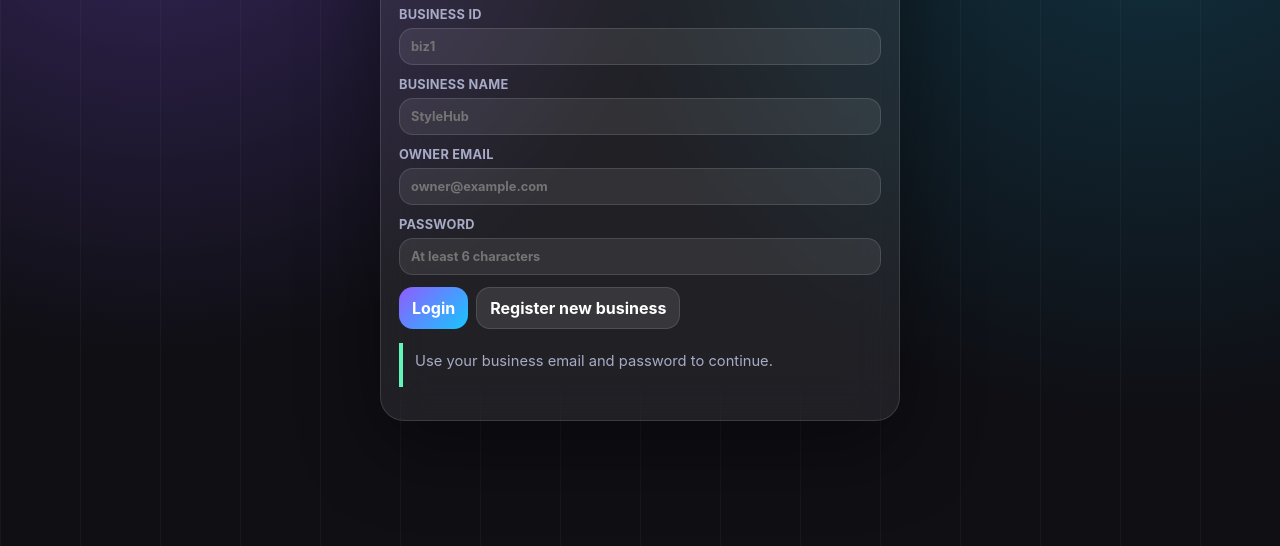
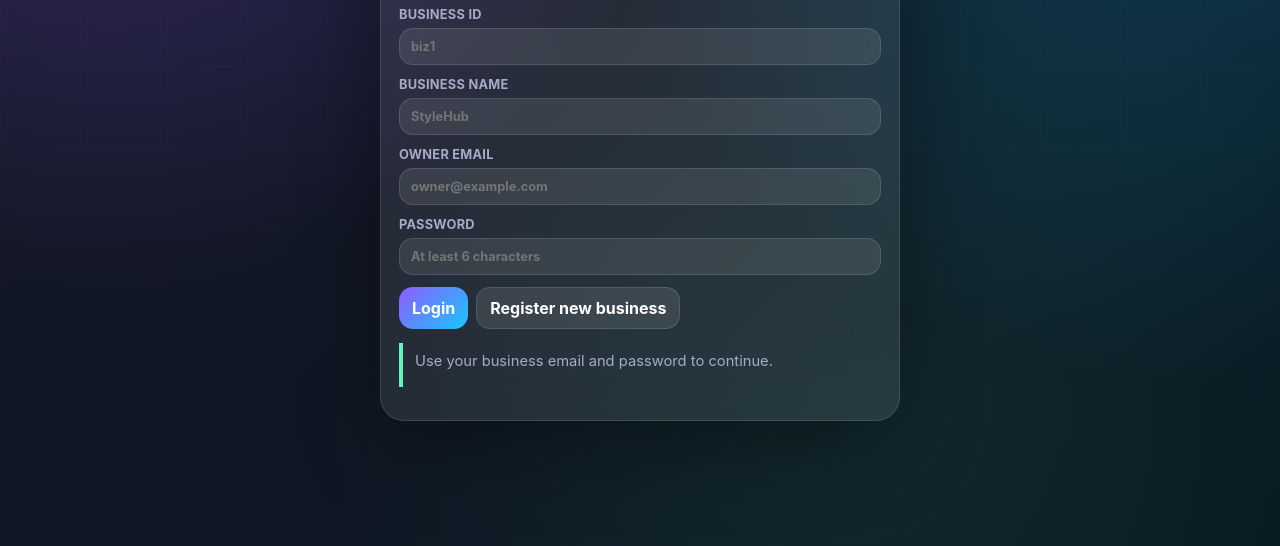
Before and after one commit to Gbemi-k/ai-business-assistant, a website: page public/admin.html in a window 1280 px wide. Shown: the part 254-800 px from the top of the page. Drawn offline with Linux system fonts and the light colour scheme.

Commit message:
Refine admin background and dropdown contrast

```diff
--- a/public/admin.html
+++ b/public/admin.html
@@ -9,8 +9,10 @@
       --ink: #f7f8ff;
       --muted: #a7abc7;
       --line: rgba(255, 255, 255, 0.12);
-      --panel: rgba(255, 255, 255, 0.075);
-      --surface: rgba(255, 255, 255, 0.1);
+      --panel: rgba(255, 255, 255, 0.085);
+      --surface: rgba(255, 255, 255, 0.11);
+      --field-bg: rgba(255, 255, 255, 0.095);
+      --dropdown-bg: #171c2a;
       --brand: #8f5cff;
       --brand-dark: #17c7ff;
       --accent: #61f5ba;
@@ -33,11 +35,23 @@
       margin: 0;
       color: var(--ink);
       background:
-        radial-gradient(circle at 12% 8%, rgba(143, 92, 255, 0.32), transparent 34rem),
-        radial-gradient(circle at 90% 12%, rgba(23, 199, 255, 0.2), transparent 36rem),
-        repeating-linear-gradient(90deg, rgba(255, 255, 255, 0.035) 0 1px, transparent 1px 80px),
-        #0f0f14;
+        radial-gradient(circle at 10% 0%, rgba(143, 92, 255, 0.28), transparent 34rem),
+        radial-gradient(circle at 92% 8%, rgba(23, 199, 255, 0.22), transparent 36rem),
+        radial-gradient(circle at 68% 85%, rgba(97, 245, 186, 0.08), transparent 34rem),
+        linear-gradient(135deg, #161827 0%, #101724 46%, #071821 100%);
       min-height: 100vh;
+    }
+
+    body::before {
+      background-image:
+        linear-gradient(rgba(255, 255, 255, 0.026) 1px, transparent 1px),
+        linear-gradient(90deg, rgba(255, 255, 255, 0.026) 1px, transparent 1px);
+      background-size: 80px 80px;
+      content: "";
+      inset: 0;
+      mask-image: linear-gradient(to bottom, black, transparent 80%);
+      pointer-events: none;
+      position: fixed;
     }
 
     button,
@@ -120,7 +134,22 @@
       outline: none;
       padding: 10px 11px;
       width: 100%;
-      background: rgba(255, 255, 255, 0.08);
+      background: var(--field-bg);
+      color: white;
+    }
+
+    select {
+      color-scheme: dark;
+    }
+
+    select option,
+    select optgroup {
+      background: var(--dropdown-bg);
+      color: var(--ink);
+    }
+
+    select option:checked {
+      background: linear-gradient(135deg, var(--brand), var(--brand-dark));
       color: white;
     }
 
@@ -143,6 +172,8 @@
       max-width: 1380px;
       margin: 0 auto;
       padding: 24px;
+      position: relative;
+      z-index: 1;
     }
 
     .auth-shell {
@@ -150,6 +181,8 @@
       display: grid;
       min-height: 100vh;
       padding: 24px;
+      position: relative;
+      z-index: 1;
     }
 
     .auth-card {
@@ -631,9 +664,9 @@
     @media (max-width: 640px) {
       body {
         background:
-          radial-gradient(circle at 20% 0%, rgba(143, 92, 255, 0.3), transparent 24rem),
-          radial-gradient(circle at 90% 10%, rgba(23, 199, 255, 0.16), transparent 24rem),
-          #0f0f14;
+          radial-gradient(circle at 20% 0%, rgba(143, 92, 255, 0.24), transparent 24rem),
+          radial-gradient(circle at 90% 10%, rgba(23, 199, 255, 0.18), transparent 24rem),
+          linear-gradient(135deg, #151827 0%, #101724 50%, #071821 100%);
       }
 
       .shell {
```
